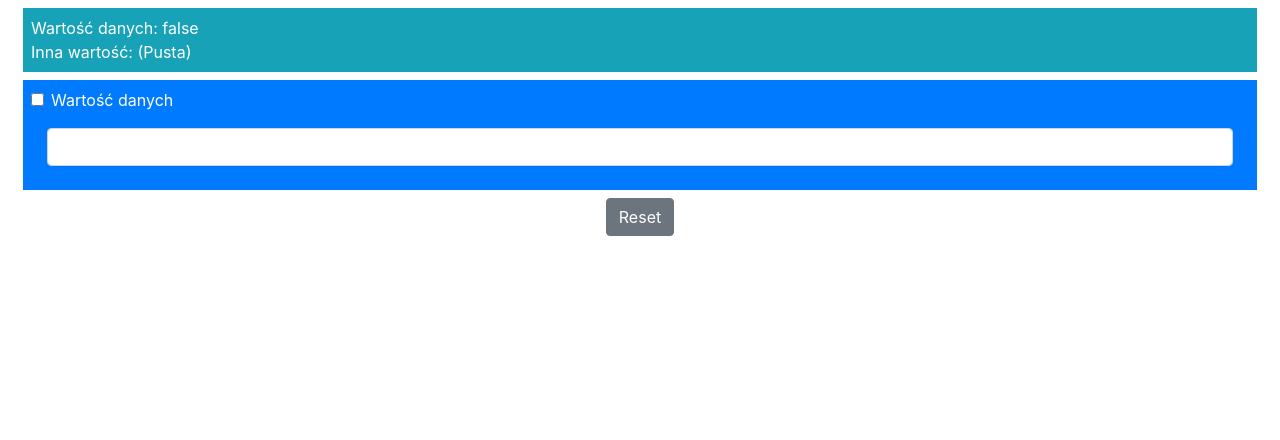
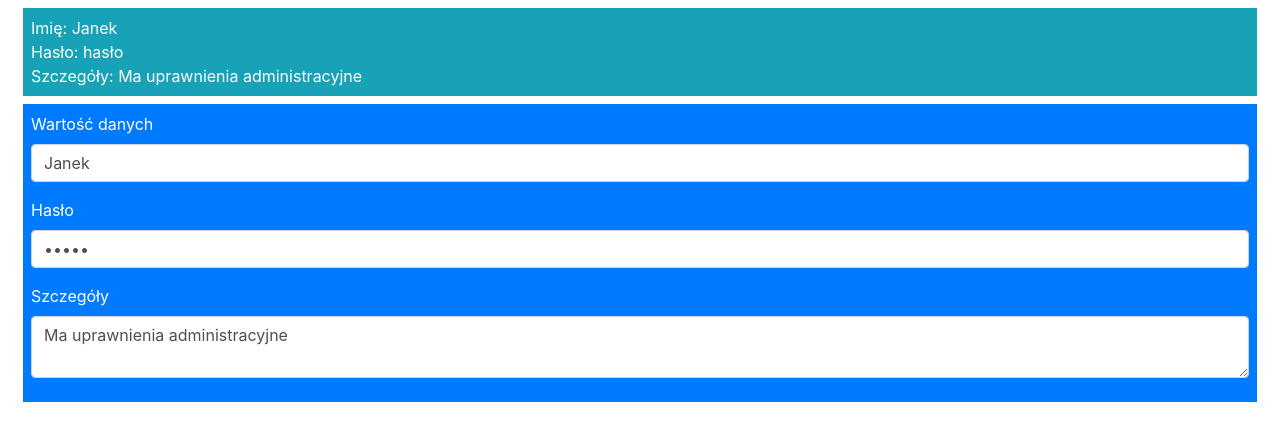
Before and after one commit to marekz/vuejs_simple_example, a Vue app in the folder templatesanddata/: page / in a window 1280 px wide. Shown: the top 440 px of the page. Built offline with nearby package versions, Linux system fonts and the light colour scheme.

Commit message:
VUEjs forms - bidirectional binding text fields

```diff
--- a/templatesanddata/src/App.vue
+++ b/templatesanddata/src/App.vue
@@ -1,26 +1,29 @@
 <template>
   <div class="container-fluid">
     <div class="bg-info m-2 p-2 text-white">
-      <div>Wartość danych: {{ dataValue }}</div>
-      <div>Inna wartość: {{ otherValue || "(Pusta)" }}</div>
+      <div>Imię: {{ name }}</div>
+      <div>Hasło: {{ password }}</div>
+      <div>Szczegóły: {{ details }}</div>
     </div>
     <div class="bg-primary m-2 p-2 text-white">
-      <div class="form-check">
-        <label class="form-check-label">
-          <input class="form-check-input" type="checkbox"
-                 v-model="dataValue" />
+      <div class="form-group">
+        <label>
           Wartość danych
         </label>
+        <input class="form-control" v-model="name" />
       </div>
-      <div class="bg-primary m-2 p-2">
-        <input type="text" class="form-control"
-               v-model="otherValue" />
+      <div class="form-group">
+        <label>
+          Hasło
+        </label>
+        <input type="password" class="form-control" v-model="password" />
       </div>
-    </div>
-    <div class="text-center m-2">
-      <button class="btn btn-secondary" v-on:click="reset">
-        Reset
-      </button>
+      <div class="form-group">
+        <label>
+          Szczegóły
+        </label>
+        <textarea class="form-control" v-model="details"></textarea>
+      </div>
     </div>
   </div>
 </template>
@@ -30,8 +33,9 @@
     name: 'MyComponent',
     data: function() {
       return {
-        dataValue: false,
-        otherValue: ""
+        name: "Janek",
+        password: "hasło",
+        details: "Ma uprawnienia administracyjne"
       }
     },
     methods: {
```
